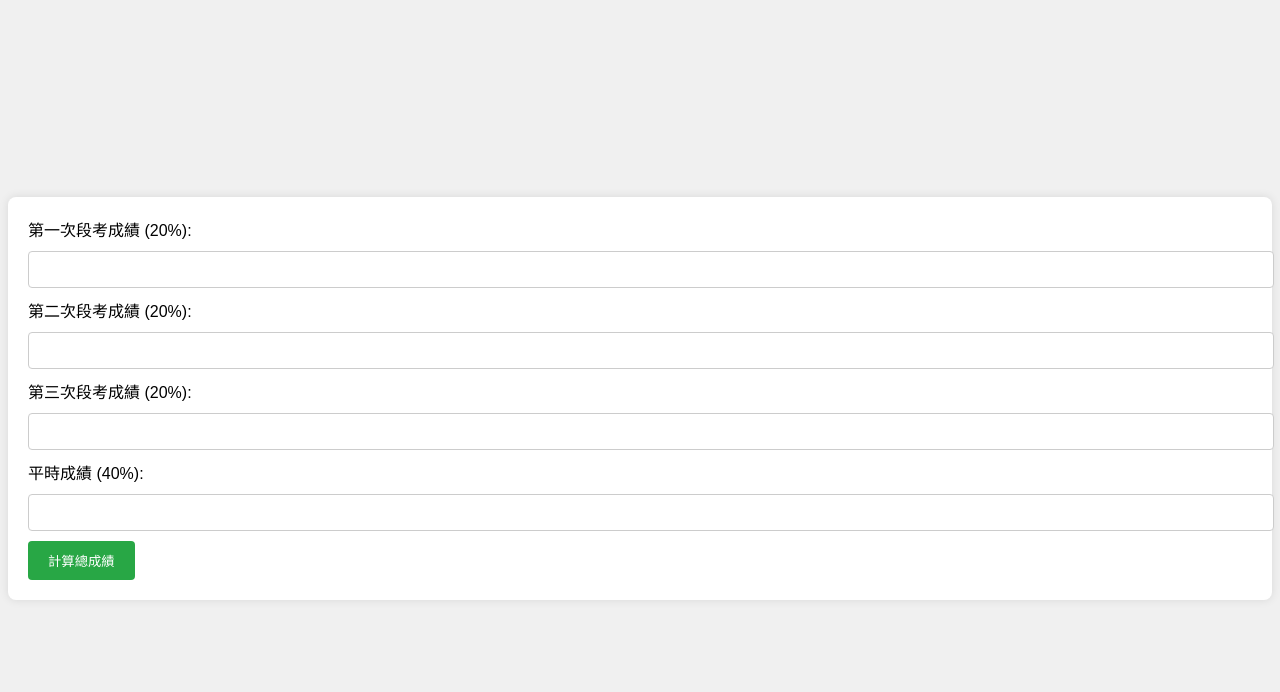
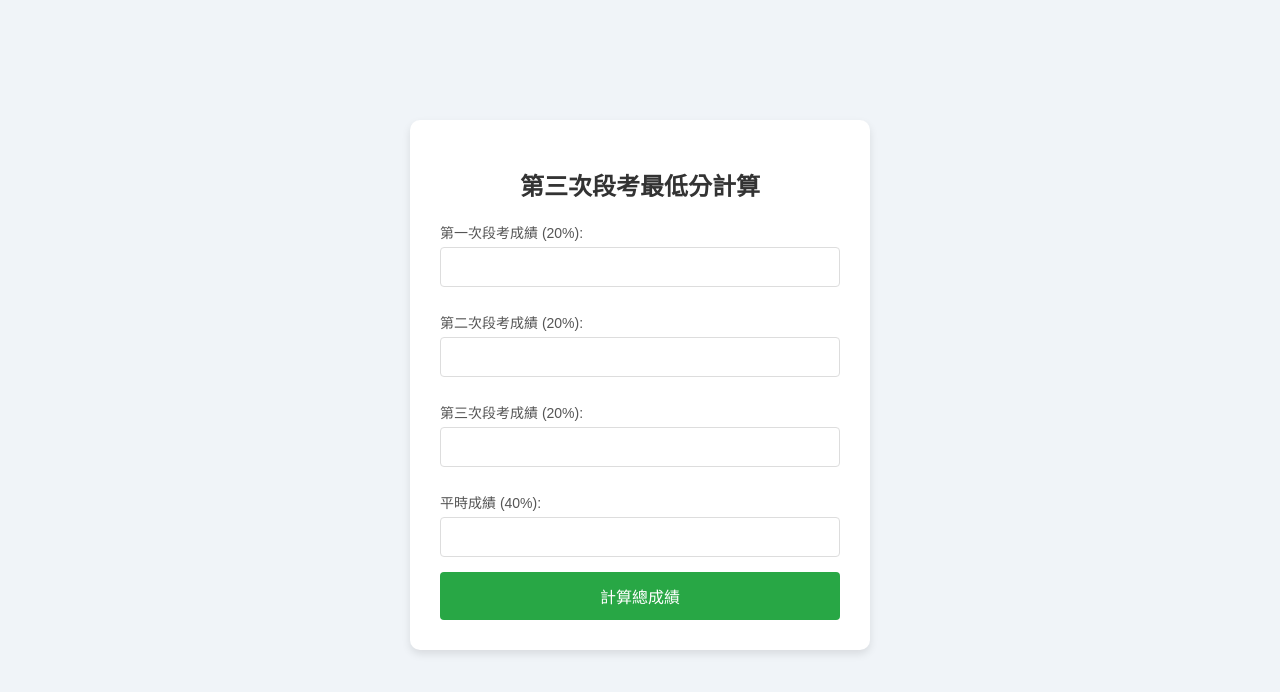
Before and after one commit to Zhangweushan/score, a plain HTML site: page index.html in a window 1280 px wide. Drawn offline with Linux system fonts and the light colour scheme.

Commit message:
Update index.html

```diff
--- a/index.html
+++ b/index.html
@@ -3,7 +3,7 @@
 <head>
     <meta charset="UTF-8">
     <meta name="viewport" content="width=device-width, initial-scale=1.0">
-    <title>成績計算器</title>
+    <title>第三次段考最低分計算</title>
     <style>
         body {
             font-family: Arial, sans-serif;
@@ -12,39 +12,69 @@
             align-items: center;
             justify-content: center;
             height: 100vh;
-            background-color: #f0f0f0;
+            background-color: #f0f4f8;
+            margin: 0;
         }
         form {
-            background: #fff;
-            padding: 20px;
-            border-radius: 8px;
-            box-shadow: 0 0 10px rgba(0, 0, 0, 0.1);
+            background: #ffffff;
+            padding: 30px;
+            border-radius: 10px;
+            box-shadow: 0 4px 8px rgba(0, 0, 0, 0.1);
+            max-width: 400px;
+            width: 100%;
+        }
+        h1 {
+            font-size: 24px;
+            color: #333;
+            text-align: center;
+            margin-bottom: 20px;
+        }
+        label {
+            font-size: 14px;
+            color: #555;
+            display: block;
+            margin-top: 10px;
         }
         input[type="number"] {
             width: 100%;
             padding: 10px;
-            margin: 10px 0;
-            border: 1px solid #ccc;
+            margin: 5px 0 15px;
+            border: 1px solid #ddd;
             border-radius: 4px;
+            font-size: 16px;
+            box-sizing: border-box;
         }
         button {
-            padding: 10px 20px;
+            width: 100%;
+            padding: 12px;
             background-color: #28a745;
-            color: #fff;
+            color: #ffffff;
             border: none;
             border-radius: 4px;
             cursor: pointer;
+            font-size: 16px;
         }
         button:hover {
             background-color: #218838;
         }
+        .result, .prediction {
+            margin-top: 20px;
+            font-size: 16px;
+            color: #333;
+            text-align: center;
+        }
         .result {
-            margin-top: 20px;
+            font-weight: bold;
+        }
+        .prediction {
+            margin-top: 10px;
+            font-style: italic;
         }
     </style>
 </head>
 <body>
     <form id="gradeForm">
+        <h1>第三次段考最低分計算</h1>
         <label for="exam1">第一次段考成績 (20%):</label>
         <input type="number" id="exam1" name="exam1" required>
         <label for="exam2">第二次段考成績 (20%):</label>
@@ -69,7 +99,7 @@
             document.getElementById('result').innerText = '總成績: ' + total.toFixed(2);
 
             // 計算需要的第三次段考成績
-            const requiredScoreForExam3 = (60 - (exam1 * 0.2 + exam2 * 0.2 + daily * 0.4)) / 0.2;
+            const requiredScoreForExam3 = (60 - (exam1 * 0.2 + exam2 * 0.2 + daily * 0.4 +exam3 * 0.2)) / 0.2;
             if (requiredScoreForExam3 > 100) {
                 document.getElementById('prediction').innerText = '第三次段考需要成績: 超過100，無法達到總分60。';
             } else if (requiredScoreForExam3 < 0) {
```
